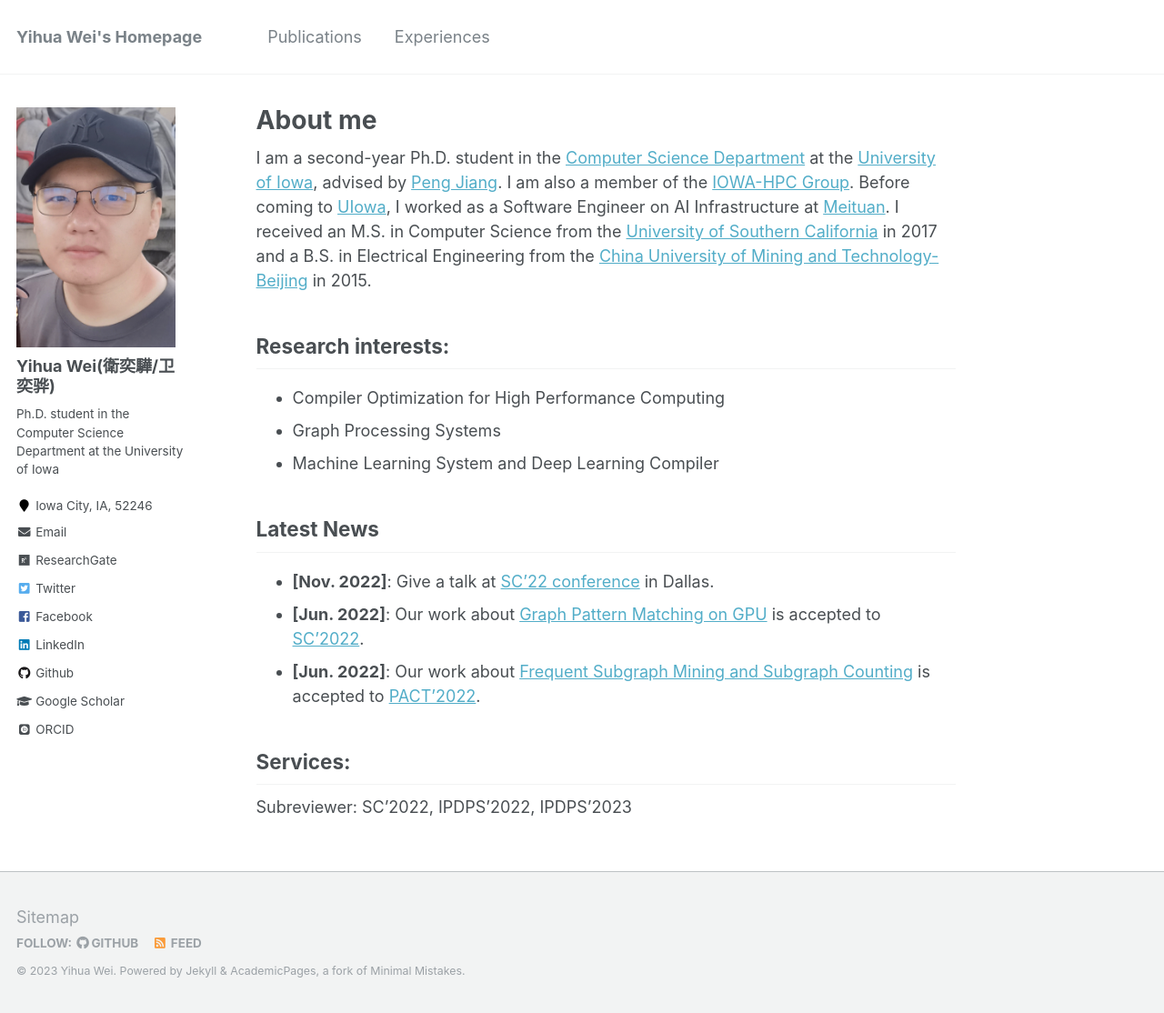
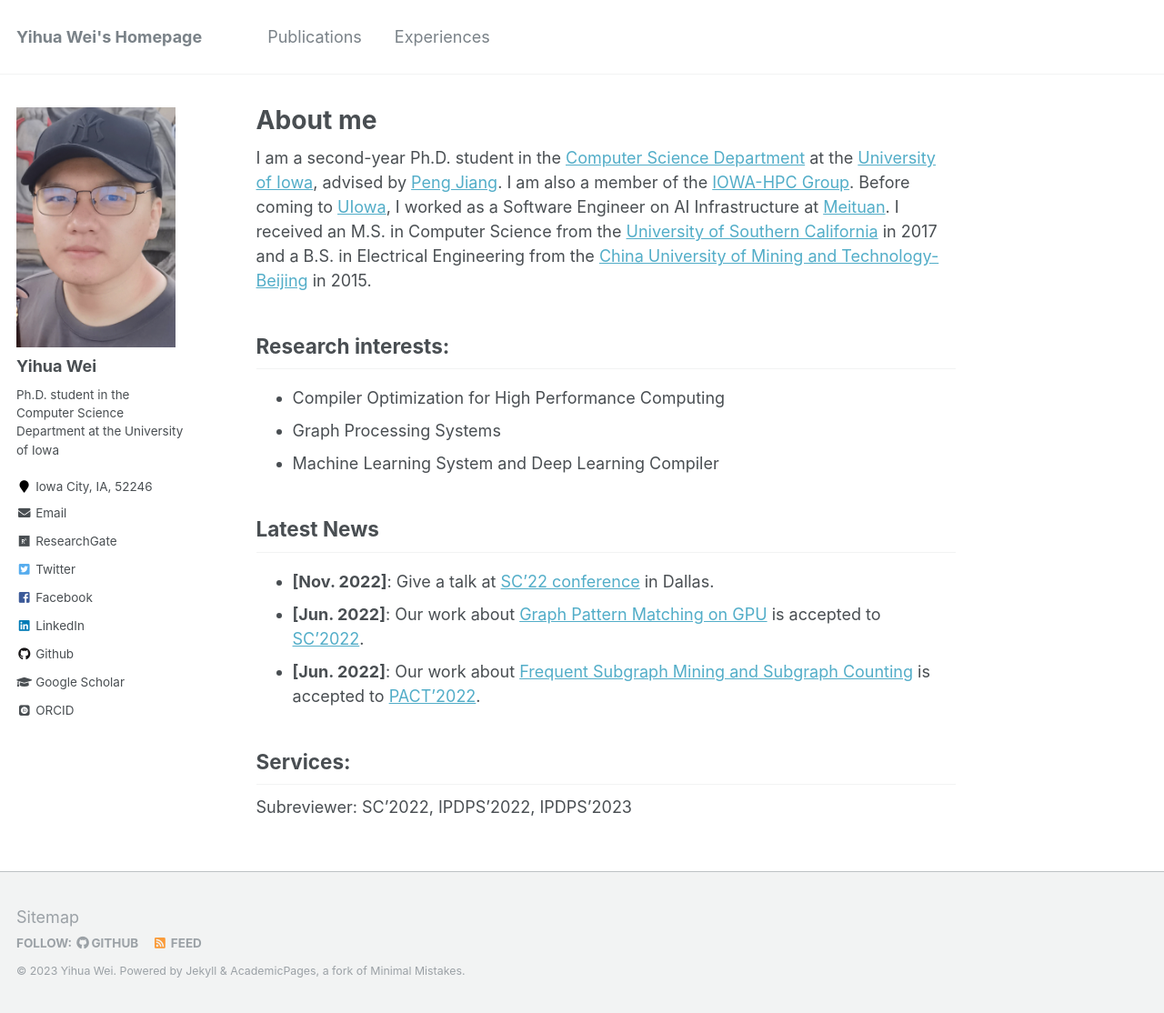
Before and after one commit to yihuawei/yihuawei.github.io, a Jekyll site: the page built from _pages/about.md, in a window 1280 px wide and 1114 px high. Shown: the whole window at 91% size. Built offline with Jekyll 4.4.1, drawn with Linux system fonts in a browser that asks for light colours; some web fonts are replaced.

Commit message:
Update _config.yml

```diff
--- a/_config.yml
+++ b/_config.yml
@@ -80,7 +80,7 @@ analytics:
 
 # Site Author
 author:
-  name             : "Yihua Wei(衛奕驊/卫奕骅)"
+  name             : "Yihua Wei"
   avatar           : "portrait.jpg"
   bio              : "Ph.D. student in the Computer Science Department at the University of Iowa"
   location         : "Iowa City, IA, 52246"
```
